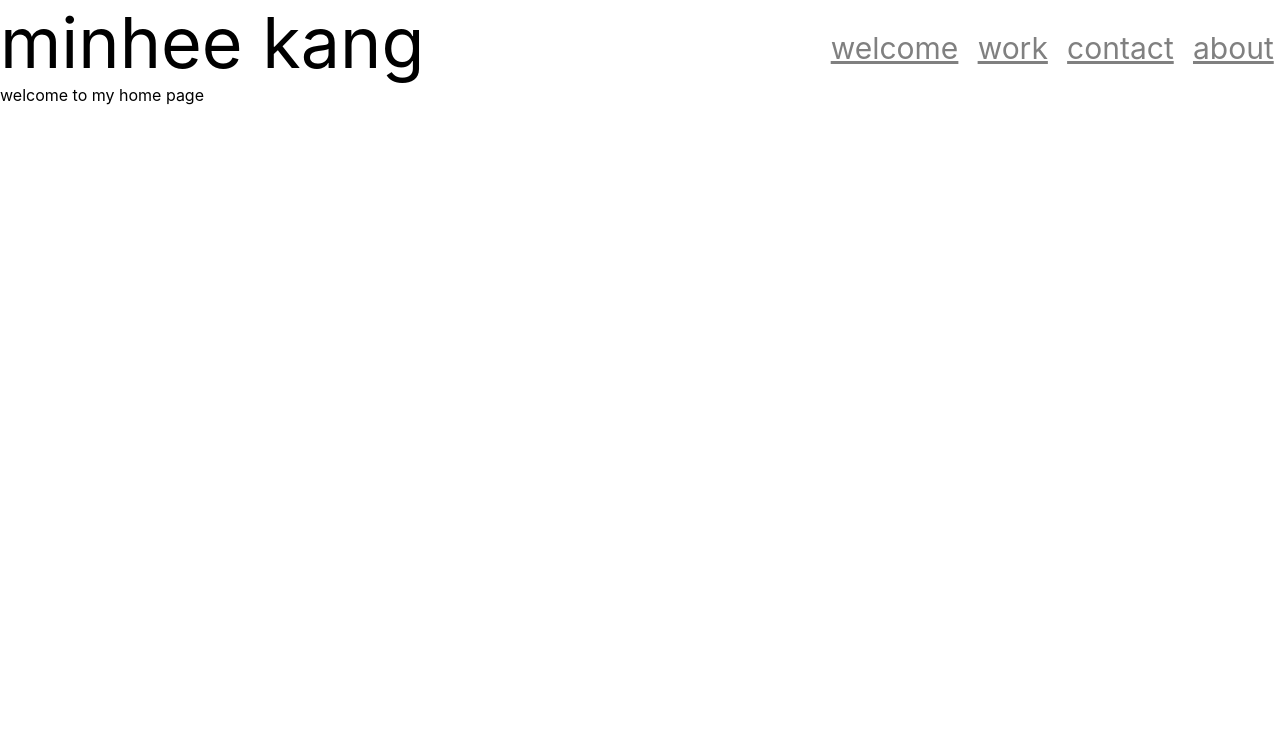
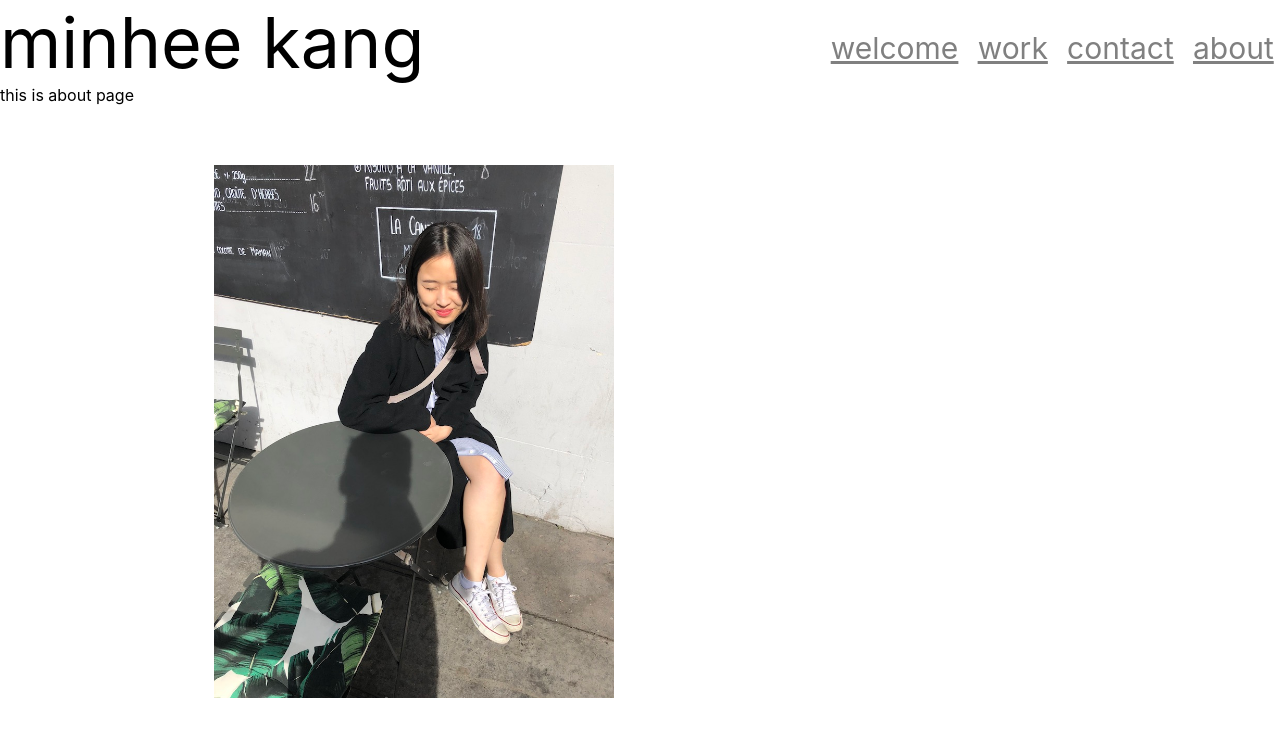
Before and after one commit to minheekangg/portfolio-v1, a React (Create React App) app: page /about in a window 1280 px wide. Before the commit this address led to /about#/welcome. Shown: the top 736 px of the page. Built offline with nearby package versions, Linux system fonts and the light colour scheme.

Commit message:
about page with picture and hover

```diff
--- a/src/App.css
+++ b/src/App.css
@@ -61,3 +61,30 @@ body{
   color: lavender
 }
 /* NAVBAR */
+
+/* ABOUT PAGE */
+#about-page{
+  display: flex;
+}
+#my-pic{
+  background-size: contain;
+  width: 50vh;
+  height: 40%;
+  /* background-color: blue; */
+  margin-left: 10vh;
+  margin-top: 10vh;
+}
+#my-description{
+  width: 40%;
+  margin: 20vh;
+  font-size: 2.5vh;
+  display: none;
+  bottom: 0;
+  color: grey;
+  /* border-color: grey; */
+}
+
+#my-pic:hover + #my-description{
+  display: block
+}
+/* WELCOME PAGE */
--- a/src/components/about.js
+++ b/src/components/about.js
@@ -1,10 +1,18 @@
 import React from 'react'
+import profile from '../images/paris.jpg'
+
 
 export default class About extends React.Component{
 
     render(){
         return(
-            <div>this is about page</div>
+            <div id="about-page">this is about page
+                 <img src={profile} id="my-pic" alt="my_pic"/>
+                 <div id="my-description">
+                     Hi there! I am a fashion girl turned full stack web developer. <br/> <br/>  When I discovered how destructive the fashion industry had become with fast fashion, I sought out to find a home in an industry that builds rather than destroys. After going through Immersive Software Engineering Bootcamp, I am happy to say that I have now found the perfect career path for puzzle-loving, data-junkie, passionate, me.
+                 </div >
+
+            </div>
         )
     }
 }
--- a/src/components/welcome.js
+++ b/src/components/welcome.js
@@ -1,11 +1,22 @@
 import React from 'react';
 
 class Welcome extends React.Component{
+    state = {
+        skills: ["Javascript", "Ruby on Rails", "React", "Redux", "HTML/CSS"]
+    }
+
+    renderSkills = () =>{
+        return this.state.skills.map(e=> {
+            return <div id="single-skill-scroll">
+                {e}
+            </div>
+        })
+    }
 
     render() {
-        return (
-            <div>welcome to my home page</div>
-        )
+        return <div>welcome to my home page
+               <div id="skill-scroll">{this.renderSkills()}</div>
+            </div>
     }
 }
 
--- a/src/index.js
+++ b/src/index.js
@@ -3,8 +3,8 @@ import ReactDOM from 'react-dom';
 import './index.css';
 import App from './App';
 
-import { HashRouter as Router } from "react-router-dom";
+import { BrowserRouter as Router } from "react-router-dom";
 
-ReactDOM.render(<Router>
+ReactDOM.render(<Router basename={process.env.PUBLIC_URL}>
     <App />
 </Router>, document.getElementById('root'));
```
Also changed, not shown: src/images/paris.jpg (added), 8 other files (tests, documents, lock files or other folders).
